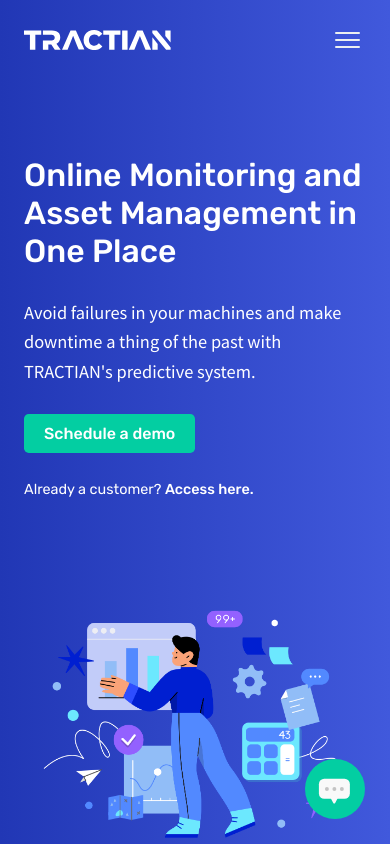
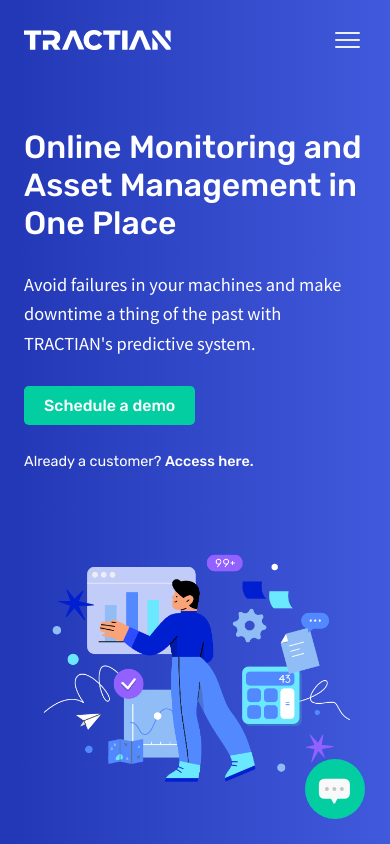
Before and after one commit to pedrotrasfereti/tractian-landing-page, a React (Vite) app: page / in a window 390 px wide. Shown: the top 844 px of the page. Built offline with nearby package versions, Linux system fonts and the light colour scheme.

Commit message:
refactor: Home component responsiveness

```diff
--- a/src/components/Home/styles.module.css
+++ b/src/components/Home/styles.module.css
@@ -4,7 +4,7 @@
   }
 
   .Home>.RowContainer>.Illustration {
-    width: 90% !important;
+    width: 380px !important;
   }
 
   .Home>.RowContainer>.ColumnContainer {
@@ -28,6 +28,12 @@
 
   .Home>.RowContainer>.ColumnContainer>.LinkParagraph {
     font: var(--x-small-regular-font) !important;
+  }
+}
+
+@media only screen and (max-width: 500px) {
+  .Home>.RowContainer>.Illustration {
+    width: 90% !important;
   }
 }
 
--- a/src/main.css
+++ b/src/main.css
@@ -47,9 +47,9 @@
 
   /* Paddings */
   --padding-desktop: 4.75rem 3.75rem;
-  --padding-mobile: 4.75rem 1.5rem;
+  --padding-mobile: 3rem 1.5rem;
   --padding-tb-desktop: 4.75rem;
-  --padding-tb-mobile: 4.75rem;
+  --padding-tb-mobile: 3rem;
   --padding-lr-desktop: 3.75rem;
   --padding-lr-mobile: 1.5rem;
 
```
Also changed, not shown: src/interfaces/SVGPropTypes.ts (renamed from src/interfaces/SVGPropTypes.tsx).
